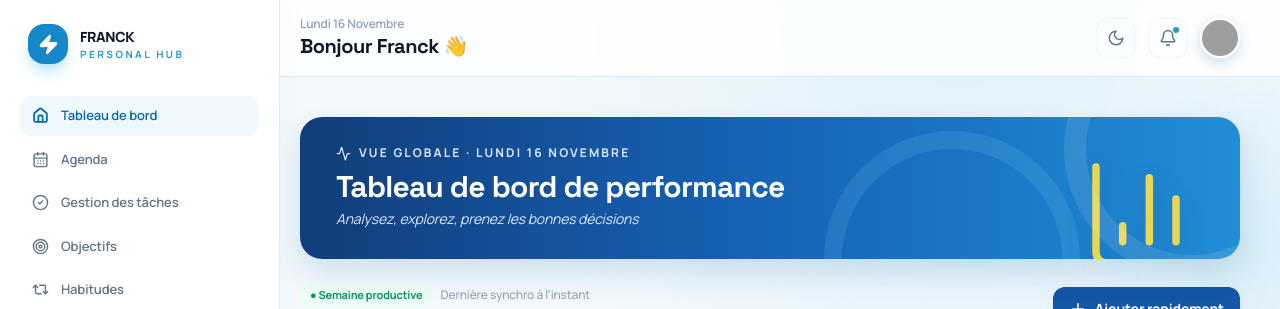
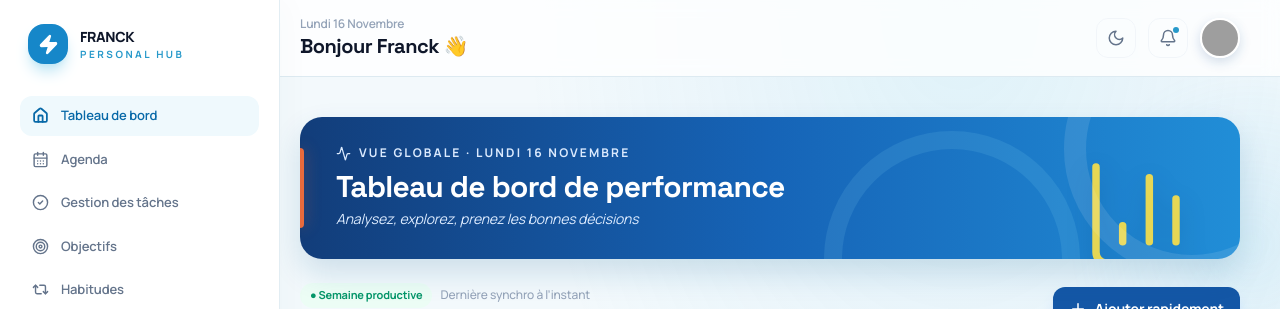
Before and after one commit to franckkouassi4680/programme, a Next.js app: page / in a window 1280 px wide. Shown: the top 309 px of the page. Built offline with nearby package versions, Linux system fonts and the light colour scheme; grey boxes are pictures that could not be loaded.

Commit message:
Add amber red accent to dashboard design

```diff
--- a/app/globals.css
+++ b/app/globals.css
@@ -6,6 +6,7 @@
   color-scheme: light;
   --brand: #1687c9;
   --brand-strong: #0869a8;
+  --accent-amber-red: #e96b3d;
   --ink: #172b3c;
   --muted: #6d8293;
   --surface: #ffffff;
@@ -31,7 +32,7 @@ button { -webkit-tap-highlight-color: transparent; }
 }
 .dashboard-shell::before, .dashboard-shell::after { content: ""; position: fixed; z-index: -1; pointer-events: none; border-radius: 999px; filter: blur(8px); }
 .dashboard-shell::before { top: 8%; right: -150px; width: 360px; height: 360px; background: radial-gradient(circle, rgba(56, 173, 222, .12), transparent 70%); }
-.dashboard-shell::after { bottom: -170px; left: 10%; width: 420px; height: 420px; background: radial-gradient(circle, rgba(250, 135, 107, .055), transparent 70%); }
+.dashboard-shell::after { bottom: -170px; left: 10%; width: 420px; height: 420px; background: radial-gradient(circle, rgba(233, 107, 61, .08), transparent 70%); }
 
 .surface {
   border: 1px solid var(--line) !important;
@@ -43,6 +44,7 @@ button { -webkit-tap-highlight-color: transparent; }
 header { border-color: rgba(218, 232, 240, .9) !important; }
 aside { border-color: var(--line) !important; box-shadow: 8px 0 28px rgba(28, 73, 101, .025); }
 .performance-banner { min-height: 142px; box-shadow: 0 14px 30px rgba(15, 93, 143, .16); }
+.performance-banner::after { content: ""; position: absolute; top: 22%; left: 0; width: 4px; height: 56%; border-radius: 0 999px 999px 0; background: var(--accent-amber-red); box-shadow: 0 0 16px rgba(233, 107, 61, .45); }
 .performance-icon { filter: drop-shadow(0 8px 12px rgba(4, 33, 86, .2)); }
 .task-list-scroll { height: 240px; max-height: min(400px, 60dvh); min-height: 0; overflow-x: hidden; overflow-y: auto; overscroll-behavior-y: contain; -webkit-overflow-scrolling: touch; touch-action: pan-y; scrollbar-gutter: stable; scrollbar-width: thin; scrollbar-color: #8bcce8 #edf6fa; }
 .task-list-scroll::-webkit-scrollbar { width: 8px; }
@@ -61,7 +63,7 @@ header > div:last-child > div:last-child { overflow: hidden; border: 2px solid #
 .dark body { background: #101e2b; color: #edf6fb; }
 .dark .dashboard-shell { background-color: #101e2b; background-image: radial-gradient(ellipse at 75% 0%, rgba(44, 139, 187, .14), transparent 32%), radial-gradient(ellipse at 3% 58%, rgba(31, 56, 73, .2), transparent 42%); }
 .dark .dashboard-shell::before { background: radial-gradient(circle, rgba(56, 173, 222, .13), transparent 70%); }
-.dark .dashboard-shell::after { background: radial-gradient(circle, rgba(250, 135, 107, .045), transparent 70%); }
+.dark .dashboard-shell::after { background: radial-gradient(circle, rgba(233, 107, 61, .06), transparent 70%); }
 .dark .surface { background: rgba(23, 41, 56, .96); border-color: #2b4659 !important; box-shadow: 0 8px 24px rgba(1, 13, 22, .16); }
 .dark .surface:hover { border-color: #3b657e !important; box-shadow: 0 10px 28px rgba(1, 13, 22, .24); }
 .dark header { border-color: #263d4d !important; }
```
